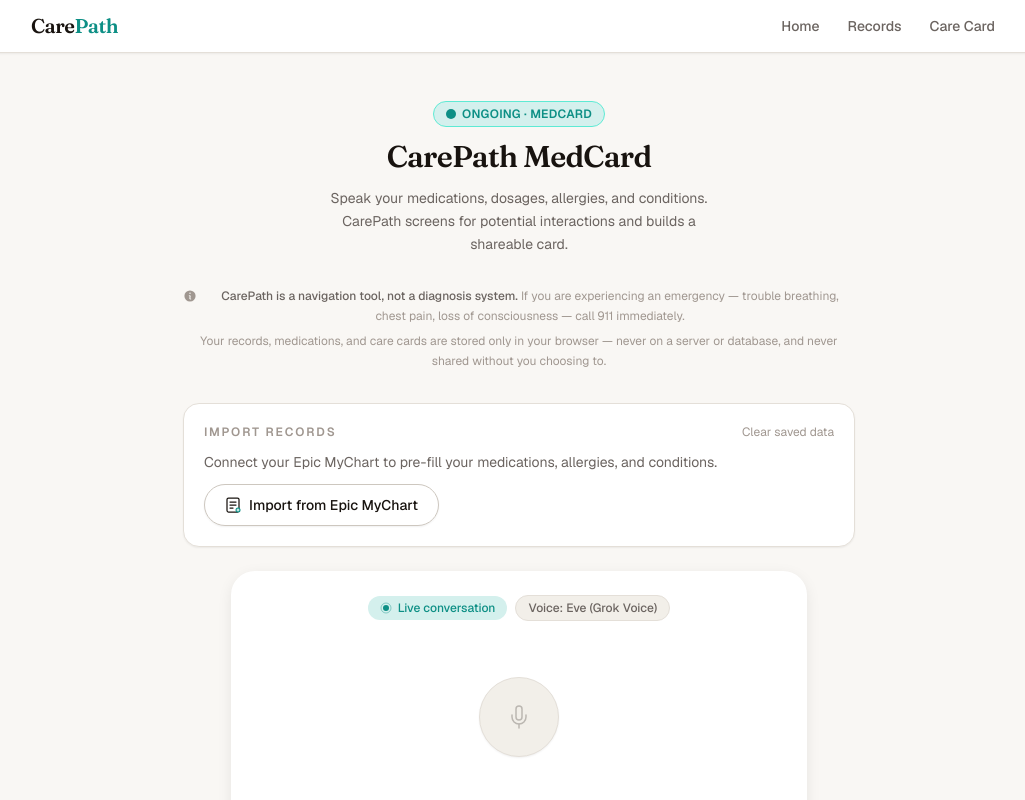
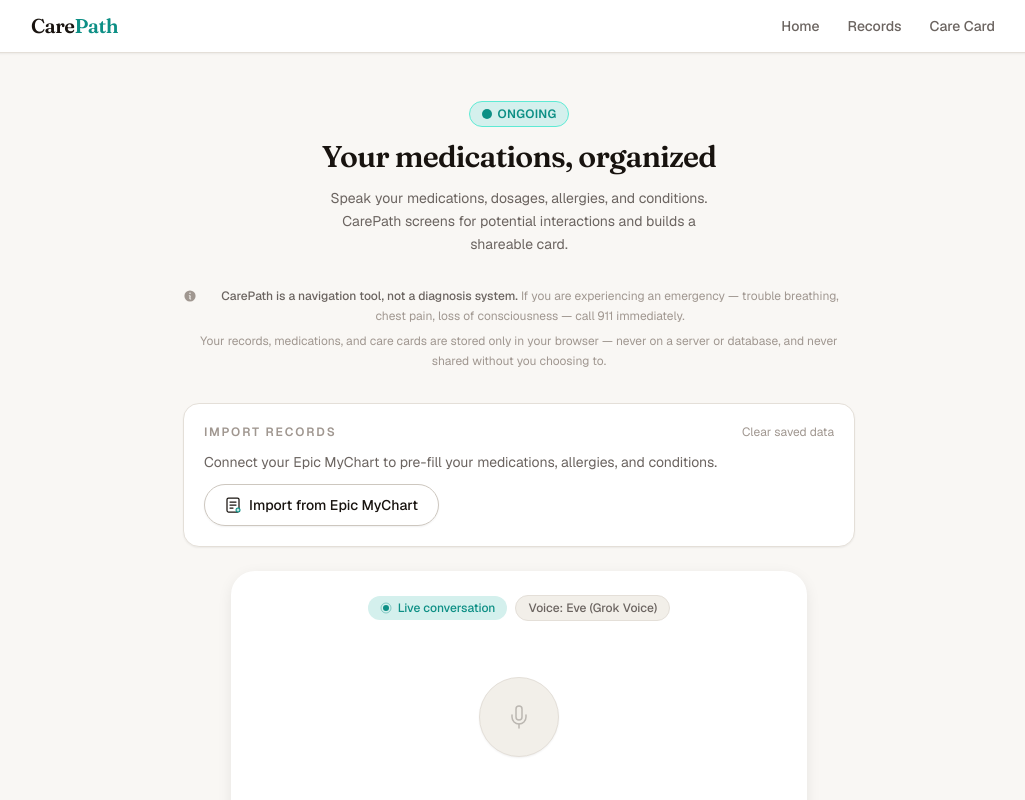
Before and after one commit to TarunYadgirkar/carepath, a Next.js app: page /medcard in a window 1280 px wide. Shown: the top 800 px of the page, without its empty margins (121-1146 px from the left). Built offline with nearby package versions, Linux system fonts and the light colour scheme.

Commit message:
copy: patient-facing mode page titles (drop Triage/Debrief/MedCard/Signal jargon)

```diff
--- a/src/app/debrief/page.tsx
+++ b/src/app/debrief/page.tsx
@@ -54,13 +54,13 @@
             border: "1px solid var(--care-self-border)",
           }}
         >
-          Post-Visit · Debrief
+          Post-Visit
         </span>
         <h1
           className="font-display text-4xl leading-tight"
           style={{ color: "var(--text-primary)" }}
         >
-          CarePath Debrief
+          Just left the doctor?
         </h1>
         <p className="max-w-md text-base leading-relaxed" style={{ color: "var(--text-muted)" }}>
           Just left an appointment? Describe what your doctor told you and get a plain-language
--- a/src/app/intake/page.tsx
+++ b/src/app/intake/page.tsx
@@ -59,13 +59,13 @@
             border: "1px solid var(--care-primary-border)",
           }}
         >
-          Pre-Visit · Triage
+          Pre-Visit
         </span>
         <h1
           className="font-display text-3xl font-semibold leading-tight tracking-tight"
           style={{ color: "var(--text-primary)" }}
         >
-          CarePath Intake
+          Not sure where to go?
         </h1>
         <p className="max-w-sm text-sm leading-relaxed" style={{ color: "var(--text-muted)" }}>
           Describe what&apos;s going on. CarePath will suggest your next care step.
--- a/src/app/medcard/page.tsx
+++ b/src/app/medcard/page.tsx
@@ -62,10 +62,10 @@
           <svg width="10" height="10" viewBox="0 0 10 10" fill="currentColor" aria-hidden="true">
             <circle cx="5" cy="5" r="5" />
           </svg>
-          Ongoing · MedCard
+          Ongoing
         </span>
         <h1 className="font-display text-3xl font-semibold tracking-tight" style={{ color: "var(--text-primary)" }}>
-          CarePath MedCard
+          Your medications, organized
         </h1>
         <p className="max-w-sm text-sm leading-relaxed" style={{ color: "var(--text-muted)" }}>
           Speak your medications, dosages, allergies, and conditions. CarePath screens for potential
--- a/src/app/signal/page.tsx
+++ b/src/app/signal/page.tsx
@@ -49,13 +49,13 @@
             border: "1px solid var(--care-urgent-border)",
           }}
         >
-          Ongoing · Signal
+          Ongoing
         </span>
         <h1
           className="font-display text-4xl leading-tight"
           style={{ color: "var(--text-primary)" }}
         >
-          CarePath Signal
+          How are you feeling?
         </h1>
         <p className="max-w-md text-base leading-relaxed" style={{ color: "var(--text-muted)" }}>
           A short voice check-in on how you&apos;ve been feeling. CarePath notes what to bring up
```
